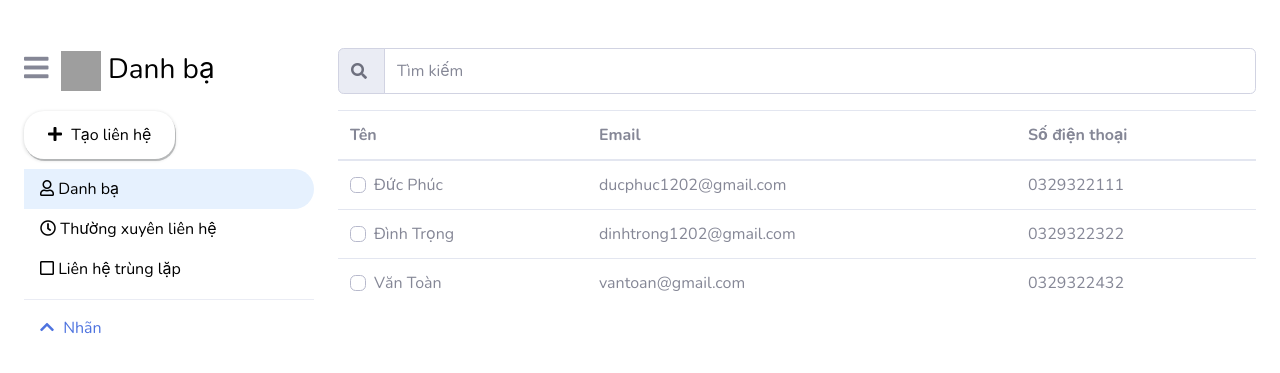
After one commit to dothanhtan/shopping-project, a PHP site: page /danhba.php in a window 1280 px wide. The commit adds this page. Shown: the top 373 px of the page. Run offline with PHP 8.4, Linux system fonts and the light colour scheme; the visitor is signed in with stand-in values (Sample User, id 1); some libraries are stand-ins or nearby versions; grey boxes are pictures that could not be loaded.

Commit message:
Add contact front-end

```diff
--- a/baiso4.php
+++ b/baiso4.php
@@ -19,7 +19,7 @@
     }
 
     if(isset($_POST['edit'])) {
-      //Book::createToDB($_REQUEST["title"], $_REQUEST["price"], $_REQUEST["author"], $_REQUEST["year"]);
+      //Book::edit($_REQUEST["title"], $_REQUEST["price"], $_REQUEST["author"], $_REQUEST["year"]);
       Book::editToDB($_REQUEST["id"], $_REQUEST["title"], $_REQUEST["price"], $_REQUEST["author"], $_REQUEST["year"]);
 	}
 	else {
--- /dev/null
+++ b/css/danhba.css
@@ -0,0 +1,47 @@
+.fa {
+    margin-right: 5px;
+}
+.contact-header {
+    font-size: 28px;
+    margin-bottom: 20px;
+}
+.contact-title {
+    color: #000;
+}
+.btn-create-contact {
+    box-shadow:  1px 2px 0 rgba(60,64,67,0.302), 0 1px 3px 1px rgba(60,64,67,0.149);
+    background-color: #fff;
+    color: black;
+    padding: 12px 24px;
+    border: none;
+    border-radius: 20px;
+    transition: 0.3s;
+}
+.btn-create-contact:hover {
+    color: #fff;
+    background-color: blue;
+    transition: 0.3s;
+}
+.menu-contact {
+    margin: 10px auto;
+}
+.menu-contact .nav-link{
+    color: #000;
+}
+.list-active {
+    color: #1a73e8 !important;
+    background-color: #E6F1FE;
+    border-top-right-radius: 20px;
+    border-bottom-right-radius: 20px;
+}
+
+.search-bar {
+    height: 46px;
+}
+.search-bar #search-contact {
+    height: 100%;
+}
+
+table {
+    color: red;
+}
--- /dev/null
+++ b/danhba.php
@@ -0,0 +1,119 @@
+<?php
+    session_start(); // luon o tren cung
+    if(!isset($_SESSION["user"])) {
+      header("location:login.php");
+    }
+    include_once('model/user.php');
+    $current_user = unserialize($_SESSION["user"]);
+    include_once('header.php');
+?>
+
+<div class="container-fluid contact">
+
+
+    <div class="row pt-5">
+        <div class="col-sm-3 left-hand-side">
+            <div class="contact-header">
+                <span><i class="fa fa-bars"></i></span>
+                <img class="gb_la gb_7d" alt="" aria-hidden="true" src="https://www.gstatic.com/images/branding/product/1x/contacts_48dp.png" srcset="https://www.gstatic.com/images/branding/product/1x/contacts_48dp.png 1x, https://www.gstatic.com/images/branding/product/2x/contacts_48dp.png 2x " style="width:40px;height:40px">
+                <span class="contact-title">Danh bạ</span>
+            </div>
+            <button class="btn-create-contact"><i class="fa fa-plus"></i> Tạo liên hệ</button>
+            <ul class="nav flex-column menu-contact">
+                <li class="nav-item list-active">
+                    <a class="nav-link" href=""><i class="far fa-user"></i> Danh bạ</a>
+                </li>
+                <li class="nav-item">
+                    <a class="nav-link" href=""><i class="far fa-clock"></i> Thường xuyên liên hệ</a>
+                </li>
+                <li class="nav-item">
+                    <a class="nav-link" href=""><i class="far fa-square"></i> Liên hệ trùng lặp</a>
+                </li>
+            </ul>
+            <div class="dropdown-divider"></div>
+
+            <a class="nav-link" role="button" href="" data-toggle="collapse" data-target="#collapseLable"><i class="fa fa-chevron-up"></i> Nhãn</a>
+            <div id="collapseLable" class="collapse">
+                <ul class="nav flex-column">
+                    <li class="nav-item">
+                        <a class="nav-link" href="#"><i class="fa fa-tag"></i> Người thân</a>
+                    </li>
+                    <li class="nav-item">
+                        <a class="nav-link" href="#"><i class="fa fa-tag"></i> Bạn bè</a>
+                    </li>
+                    <li class="nav-item">
+                        <a class="nav-link" href="#"><i class="fa fa-plus"></i> Tạo nhãn</a>
+                    </li>
+                </ul>
+            </div>
+        </div>
+
+        <div class="col-sm-9 right-hand-side">
+            <div class="search-box">
+                <form action="">
+                    <div class="input-group mb-3 search-bar">
+                        <div class="input-group-prepend">
+                            <span class="input-group-text"><i class="fa fa-search"></i></span>
+                        </div>
+                        <input name="txtContact" type="text" class="form-control" id="search-contact" placeholder="Tìm kiếm">
+                    </div>
+                </form>
+            </div>
+            <div class="contact-list">
+            <table class="table table-hover">
+                <thead>
+                    <tr>
+                        <th scope="col">Tên</th>
+                        <th scope="col">Email</th>
+                        <th scope="col">Số điện thoại</th>
+                    </tr>
+                </thead>
+                <tbody>
+                    <tr>
+                        <td class="contact-name">
+                            <div class="custom-control custom-checkbox">
+                                <input type="checkbox" class="custom-control-input" id="contact-1">
+                                <label class="custom-control-label name" for="contact-1">Đức Phúc</label>
+                            </div>
+                        </td>
+                        <td>ducphuc1202@gmail.com</td>
+                        <td>0329322111</td>
+                    </tr>
+                    <tr>
+                        <td class="contact-name">
+                            <div class="custom-control custom-checkbox">
+                                <input type="checkbox" class="custom-control-input" id="contact-2">
+                                <label class="custom-control-label name" for="contact-2">Đình Trọng</label>
+                            </div>
+                        </td>
+                        <td>dinhtrong1202@gmail.com</td>
+                        <td>0329322322</td>
+                    </tr>
+                    <tr>
+                        <td class="contact-name">
+                            <div class="custom-control custom-checkbox">
+                                <input type="checkbox" class="custom-control-input" id="contact-3">
+                                <label class="custom-control-label name" for="contact-3">Văn Toàn</label>
+                            </div>
+                        </td>
+                        <td>vantoan@gmail.com</td>
+                        <td>0329322432</td>
+                    </tr>
+                </tbody>
+                </table>
+            </div>
+        </div>
+    </div>
+</div>
+<!-- Bootstrap core JavaScript-->
+  <script src="vendor/jquery/jquery.min.js"></script>
+  <script src="vendor/bootstrap/js/bootstrap.bundle.min.js"></script>
+
+  <!-- Jquery confirm -->
+  <script src="https://cdnjs.cloudflare.com/ajax/libs/jquery-confirm/3.3.2/jquery-confirm.min.js"></script>
+
+  <!-- Core plugin JavaScript-->
+  <script src="vendor/jquery-easing/jquery.easing.min.js"></script>
+
+  <!-- Custom scripts for all pages-->
+  <script src="js/sb-admin-2.min.js"></script>
--- a/data/book.txt
+++ b/data/book.txt
@@ -1,5 +1,4 @@
 1#OOP in Java nang cao#20000#Nguyen Hoang Ha#2016
 2#OOP in C++#60000#Nguyen Van Trung#2017
 3#OOP in PHP#40000#Phuc Ngo#2018
-
 4#abc#2#34#2009
--- a/header.php
+++ b/header.php
@@ -12,7 +12,7 @@
 
   <!-- Custom styles for this template-->
   <link href="css/sb-admin-2.min.css" rel="stylesheet">
-
+  <link href="css/danhba.css" rel="stylesheet">
   <link rel="stylesheet" href="https://cdnjs.cloudflare.com/ajax/libs/jquery-confirm/3.3.2/jquery-confirm.min.css">
 
 
--- a/nav.php
+++ b/nav.php
@@ -46,8 +46,10 @@
         <a class="collapse-item" href="/FirstProject/index">Bai so 1</a>
         <a class="collapse-item" href="/FirstProject/Form_caculate">Caculater</a>
         <a class="collapse-item" href="/FirstProject/post_method">Post Method</a>
-        <a class="collapse-item" href="/FirstProject/baiso4">Object</a>
+        <a class="collapse-item" href="/FirstProject/baiso4">Book</a>
         <a class="collapse-item" href="/FirstProject/qtht">QTHT</a>
+        <a class="collapse-item" href="/FirstProject/baiso5">Bai so 5</a>
+        <a class="collapse-item" href="/FirstProject/danhba">Danh bạ</a>
       </div>
     </div>
   </li>
```
Also changed, not shown: baiso5.php (added, +86 -0 lines), model/user.php (+23 -6 lines), testajax.php (added, +9 -0 lines).
